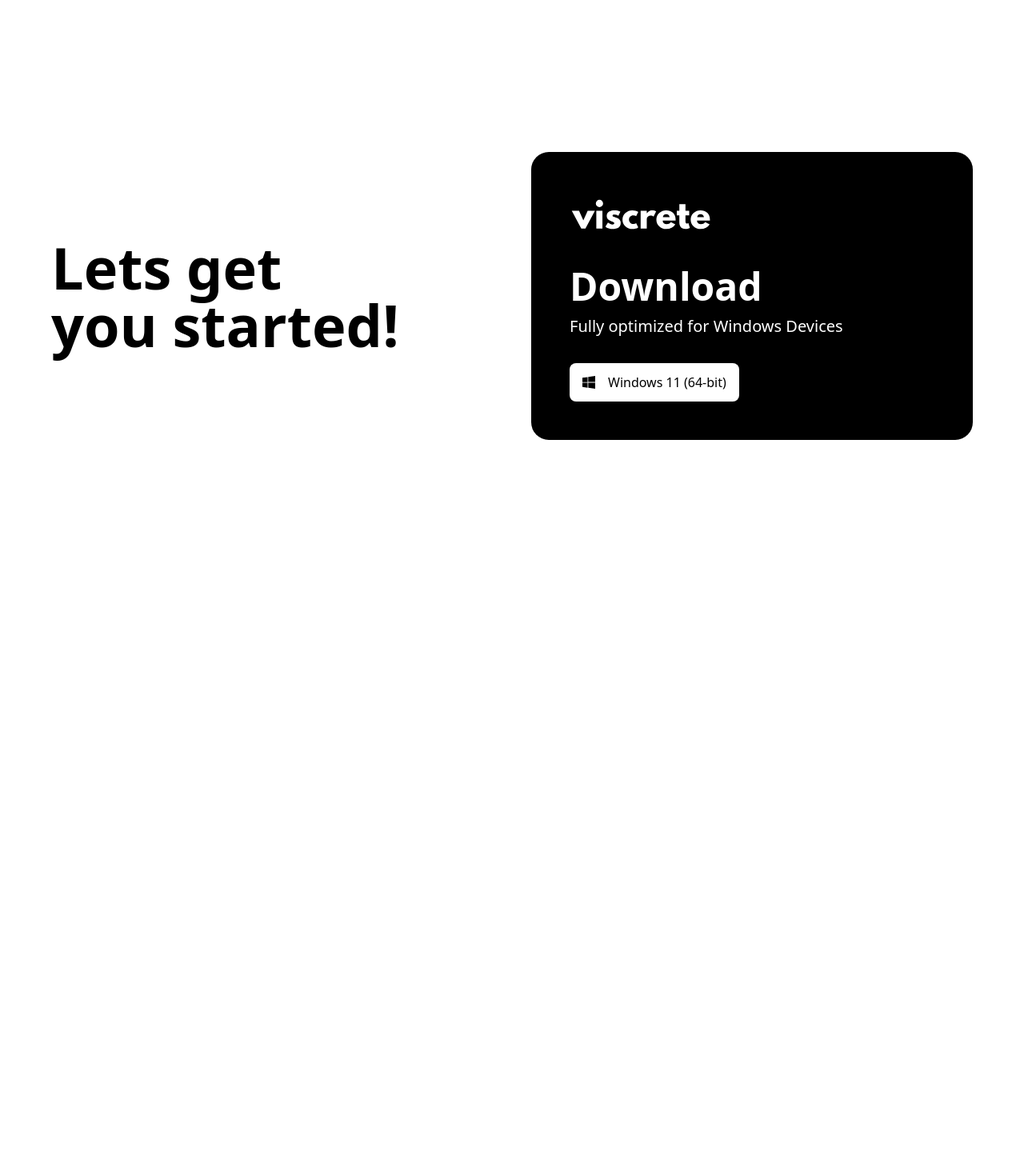
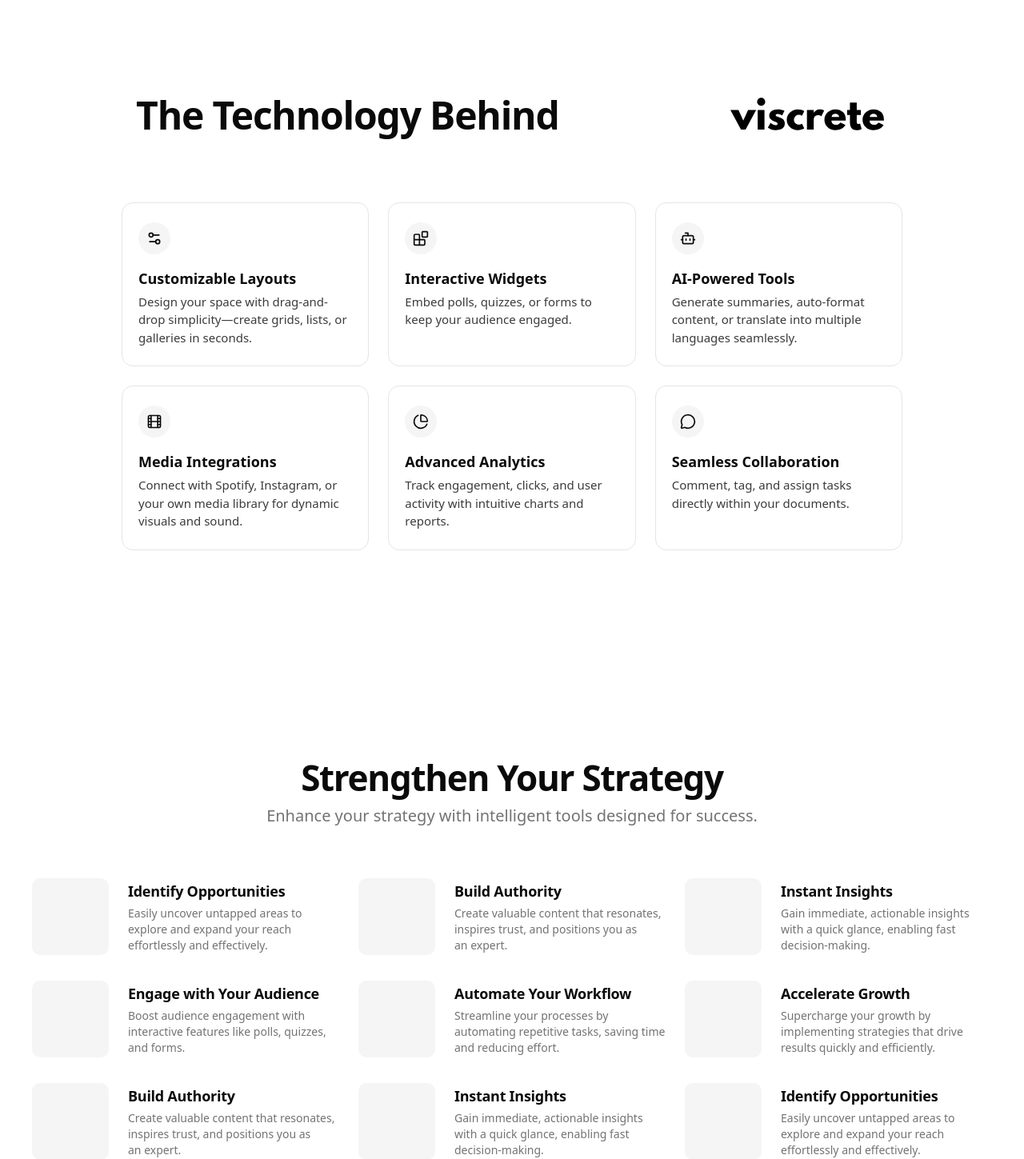
Before and after one commit to Magzzi/viscrete, a Next.js app in the folder frontend/: page / in a window 1280 px wide. Shown: the part 942-2391 px from the top of the page at 80% size. Before the commit the page ends 1524 px from the top, so only its background shows below. Built offline with nearby package versions, Linux system fonts and the light colour scheme.

Commit message:
added features and details section

```diff
--- a/frontend/app/login/page.tsx
+++ b/frontend/app/login/page.tsx
@@ -22,7 +22,7 @@
           src="/login-background.png"
           alt="Login visual"
           fill
-          className="object-cover"
+          className="object-cover w-full h-full"
           priority
         />
       </div>
@@ -91,7 +91,7 @@
             {/* Sign In Button */}
             <button
               onClick={handleSignIn}
-              className="w-full rounded-lg bg-primary px-4 py-3 text-primary-foreground font-medium hover:bg-primary/90 transition-colors"
+              className="transform transition duration-500 hover:scale-105 w-full rounded-lg bg-primary px-4 py-3 text-primary-foreground font-medium hover:bg-primary/90 cursor-pointer"
             >
               Sign in
             </button>
--- a/frontend/app/page.tsx
+++ b/frontend/app/page.tsx
@@ -2,6 +2,8 @@
 import Image from "next/image";
 
 import { Button } from "@/components/ui/button";
+import Details from "@/components/ui/details";
+import Features from "@/components/ui/features";
 import ChevronRightIcon from "@mui/icons-material/ChevronRight";
 
 export default function Home() {
@@ -48,6 +50,7 @@
 
         {/* Other Info */}
 
+
         <section className="relative z-10 flex mt-12 max-w-3xl mx-auto opacity-100">
           <div className="flex max-w-3xl mx-auto gap-x-12">
             <div className="flex-1 text-center">
@@ -67,8 +70,12 @@
           </div>
         </section>
 
+        <Details/>
+
+        <Features/>
+
         {/* Get Started Section */}
-        <section className="mt-32 md:mt-40 lg:mt-48 px-8 md:px-12">
+        <section className="mt-8 md:mt-12 lg:mt-48 px-8 md:px-12">
           <div className="grid grid-cols-1 lg:grid-cols-2 gap-8 lg:gap-12 items-center">
             {/* Left Side - Text */}
             <div className="text-center lg:text-left">
--- /dev/null
+++ b/frontend/components/ui/details.tsx
@@ -0,0 +1,88 @@
+import {
+  Blocks,
+  Bot,
+  ChartPie,
+  Film,
+  MessageCircle,
+  Settings2,
+} from "lucide-react";
+
+const features = [
+  {
+    icon: Settings2,
+    title: "Customizable Layouts",
+    description:
+      "Design your space with drag-and-drop simplicity—create grids, lists, or galleries in seconds.",
+  },
+  {
+    icon: Blocks,
+    title: "Interactive Widgets",
+    description:
+      "Embed polls, quizzes, or forms to keep your audience engaged.",
+  },
+  {
+    icon: Bot,
+    title: "AI-Powered Tools",
+    description:
+      "Generate summaries, auto-format content, or translate into multiple languages seamlessly.",
+  },
+  {
+    icon: Film,
+    title: "Media Integrations",
+    description:
+      "Connect with Spotify, Instagram, or your own media library for dynamic visuals and sound.",
+  },
+  {
+    icon: ChartPie,
+    title: "Advanced Analytics",
+    description:
+      "Track engagement, clicks, and user activity with intuitive charts and reports.",
+  },
+  {
+    icon: MessageCircle,
+    title: "Seamless Collaboration",
+    description:
+      "Comment, tag, and assign tasks directly within your documents.",
+  },
+];
+
+const Details = () => {
+  return (
+    <div className="min-h-screen flex items-center justify-center py-12">
+      <div>
+        <h2 className="text-4xl sm:text-5xl font-semibold tracking-tight text-center">
+          The Technology Behind <span>
+            <img
+                src="/viscrete-dark.svg"
+                alt="Viscrete"
+                className="inline-block h-20 w-auto align-middle dark:block hidden"
+            />
+            <img
+                src="/viscrete-light.svg"
+                alt="Viscrete"
+                className="inline-block h-20 w-auto align-middle dark:hidden"
+            />
+          </span>
+        </h2>
+        <div className="mt-10 sm:mt-16 grid sm:grid-cols-2 lg:grid-cols-3 gap-6 max-w-(--breakpoint-lg) mx-auto px-6">
+          {features.map((feature) => (
+            <div
+              key={feature.title}
+              className="transform transition duration-500 hover:scale-105 cursor-pointer flex flex-col border rounded-xl py-6 px-5"
+            >
+              <div className="mb-4 h-10 w-10 flex items-center justify-center bg-muted rounded-full">
+                <feature.icon className="size-5" />
+              </div>
+              <span className="text-lg font-semibold">{feature.title}</span>
+              <p className="mt-1 text-foreground/80 text-[15px]">
+                {feature.description}
+              </p>
+            </div>
+          ))}
+        </div>
+      </div>
+    </div>
+  );
+};
+
+export default Details;
--- /dev/null
+++ b/frontend/components/ui/features.tsx
@@ -0,0 +1,100 @@
+import {
+  BookCheck,
+  ChartPie,
+  FolderSync,
+  Goal,
+  Users,
+  Zap,
+} from "lucide-react";
+import Link from "next/link";
+
+const features = [
+  {
+    icon: Goal,
+    title: "Identify Opportunities",
+    description:
+      "Easily uncover untapped areas to explore and expand your reach effortlessly and effectively.",
+  },
+  {
+    icon: BookCheck,
+    title: "Build Authority",
+    description:
+      "Create valuable content that resonates, inspires trust, and positions you as an expert.",
+  },
+  {
+    icon: ChartPie,
+    title: "Instant Insights",
+    description:
+      "Gain immediate, actionable insights with a quick glance, enabling fast decision-making.",
+  },
+  {
+    icon: Users,
+    title: "Engage with Your Audience",
+    description:
+      "Boost audience engagement with interactive features like polls, quizzes, and forms.",
+  },
+  {
+    icon: FolderSync,
+    title: "Automate Your Workflow",
+    description:
+      "Streamline your processes by automating repetitive tasks, saving time and reducing effort.",
+  },
+  {
+    icon: Zap,
+    title: "Accelerate Growth",
+    description:
+      "Supercharge your growth by implementing strategies that drive results quickly and efficiently.",
+  },
+  {
+    icon: BookCheck,
+    title: "Build Authority",
+    description:
+      "Create valuable content that resonates, inspires trust, and positions you as an expert.",
+  },
+  {
+    icon: ChartPie,
+    title: "Instant Insights",
+    description:
+      "Gain immediate, actionable insights with a quick glance, enabling fast decision-making.",
+  },
+  {
+    icon: Goal,
+    title: "Identify Opportunities",
+    description:
+      "Easily uncover untapped areas to explore and expand your reach effortlessly and effectively.",
+  },
+];
+
+const Features = () => {
+  return (
+    <div className="min-h-screen flex items-center justify-center">
+      <div className="max-w-(--breakpoint-xl) w-full py-10 px-6">
+        <h2 className="text-4xl md:text-[2.75rem] md:leading-[1.2] font-semibold tracking-[-0.03em] sm:max-w-xl text-pretty sm:mx-auto sm:text-center">
+          Strengthen Your Strategy
+        </h2>
+        <p className="mt-2 text-muted-foreground text-lg sm:text-xl sm:text-center">
+          Enhance your strategy with intelligent tools designed for success.
+        </p>
+        <div className="mt-12 sm:mt-16 grid md:grid-cols-2 lg:grid-cols-3 gap-6 sm:gap-y-8">
+          {features.map((feature, index) => (
+            <Link key={index} href="#">
+              <div className="transform transition duration-500 hover:scale-105 cursor-pointer flex gap-6 items-center rounded-lg -mx-2 sm:mx-0 max-w-lg">
+                <div className="h-24 aspect-square shrink-0 rounded-lg bg-muted" />
+                <div className="">
+                  <span className="font-semibold tracking-[-0.015em] text-lg">
+                    {feature.title}
+                  </span>
+                  <p className="mt-1 text-sm text-muted-foreground text-pretty">
+                    {feature.description}
+                  </p>
+                </div>
+              </div>
+            </Link>
+          ))}
+        </div>
+      </div>
+    </div>
+  );
+};
+
+export default Features;
```
